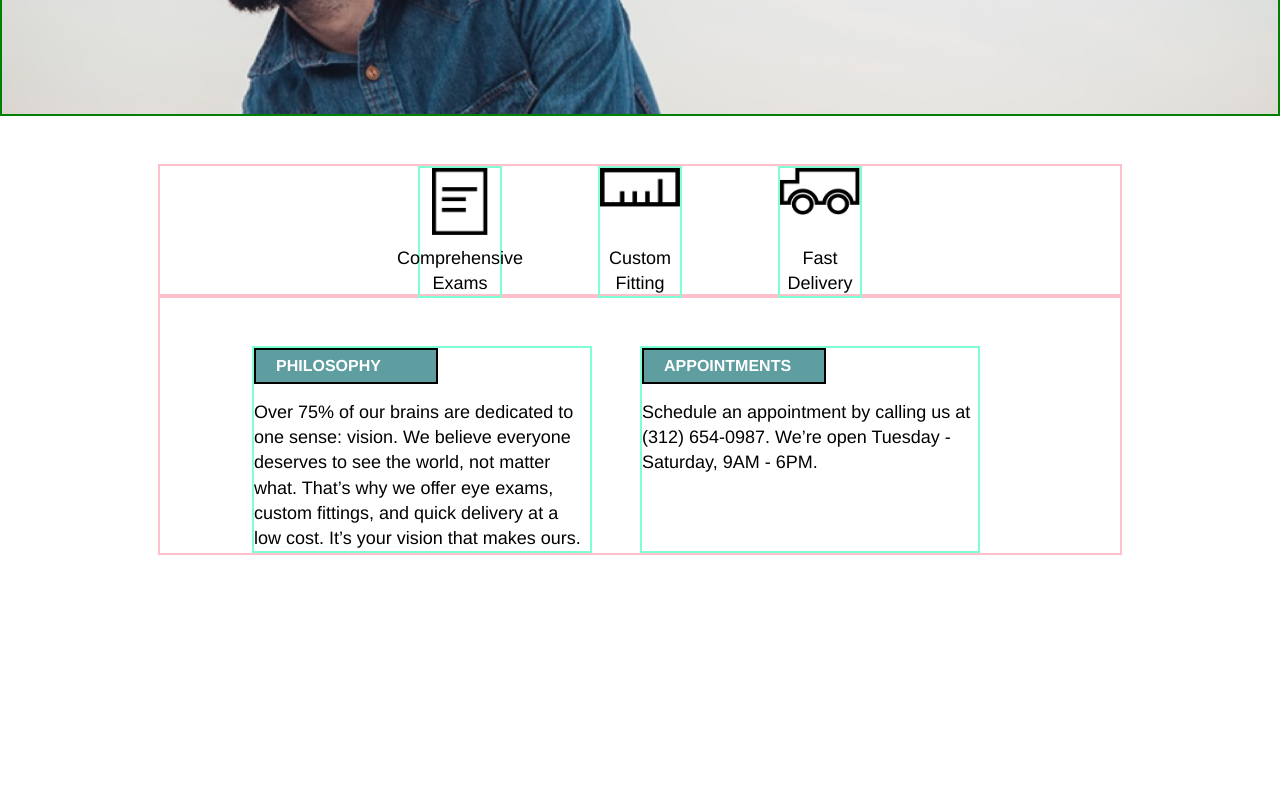
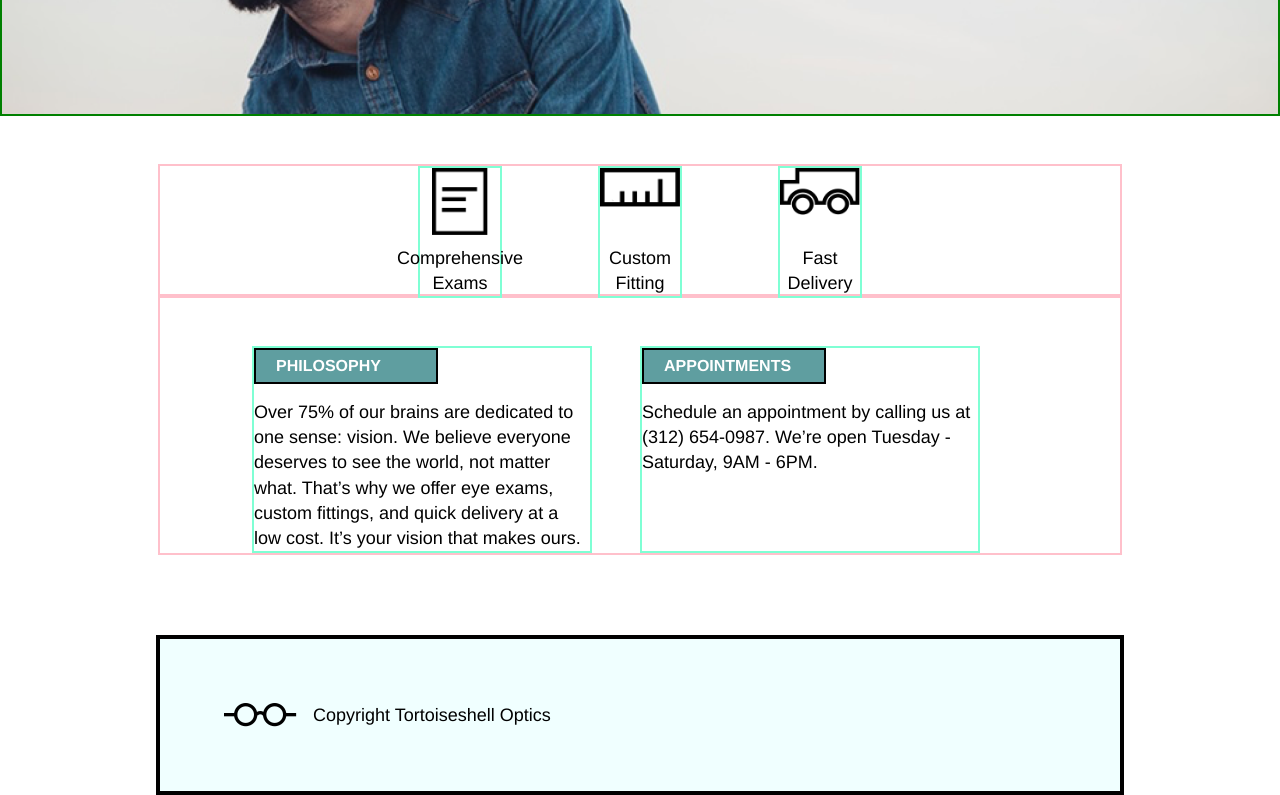
Before and after one commit to Gen007/Tortoiseshell, a plain HTML site: page index.html in a window 1280 px wide. Shown: the part 368-1163 px from the top of the page. Before the commit the page ends 923 px from the top, so only its background shows below. Drawn offline with Linux system fonts and the light colour scheme.

Commit message:
Finish desktop version.

```diff
--- a/index.html
+++ b/index.html
@@ -32,7 +32,7 @@
 
     </header>
 
-  <!--icon section-->
+    <!--icon section-->
     <section id="icon" class="container">
 
       <div id="paper" class="icon-box">
@@ -54,7 +54,6 @@
 
 
     <!--philo section-->
-
     <section id="philo" class="container">
 
       <div class="text-box">
@@ -73,6 +72,14 @@
 
     </section>
 
+    <!--footer-->
+    <footer id="end" class="container">
+
+      <img src="resources/images/logo-black.png" alt="black logo">
+      <span>Copyright Tortoiseshell Optics</span>
+
+    </footer>
+
 
   </body>
 </html>
--- a/resources/css/style.css
+++ b/resources/css/style.css
@@ -139,5 +139,17 @@ body{
   font-weight: bold;
   border: solid 2px black;
   margin-bottom: 1rem;
+}
 
+#end{
+  align-items: center;
+  background-color: azure;
+  margin-top: 5rem;
+  border: solid 4px black;
 }
+
+#end img{
+  height: 1.5rem;
+  padding: 4rem 0rem 4rem 4rem;
+  padding-right: 1rem;
+}
```
